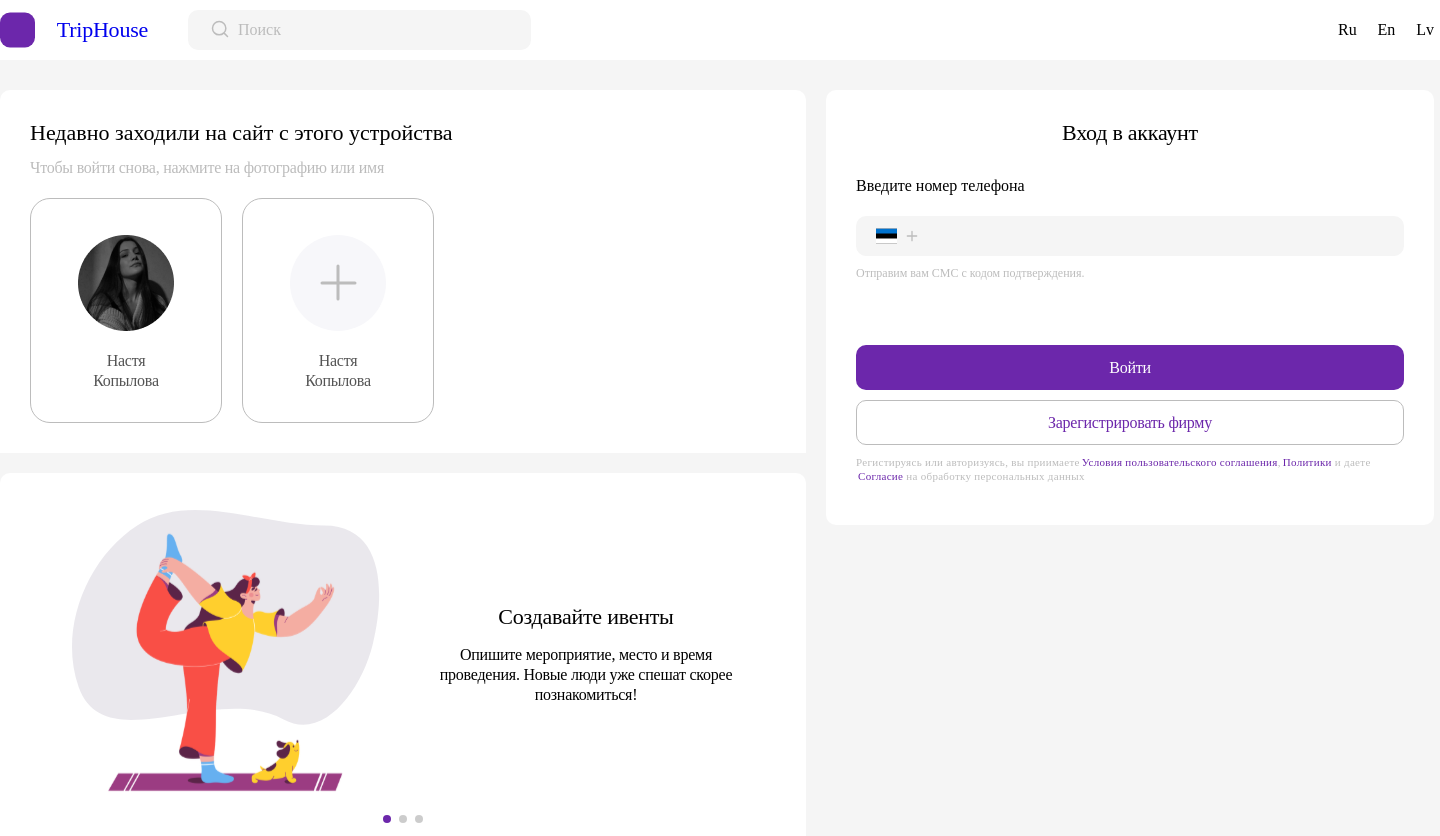
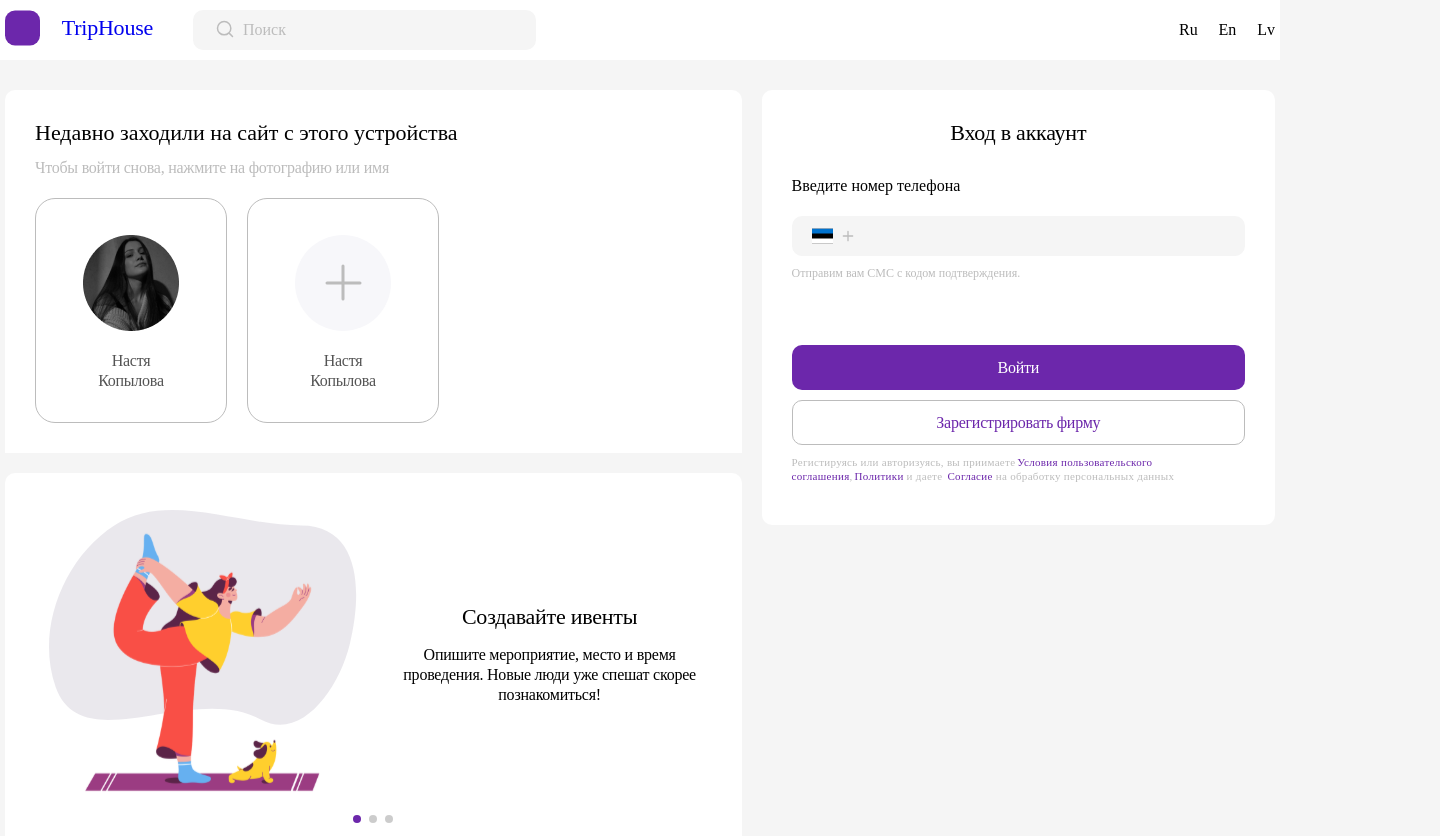
Before and after one commit to alex-sizow/TripDom, a React (Vite) app: page / in a window 1280 px wide. Shown: the whole page, 1440 px wide, since content can reach past the window. Built offline with nearby package versions, Linux system fonts and the light colour scheme.

Commit message:
container reg fix

```diff
--- a/src/components/Elements/Banner/Banner.jsx
+++ b/src/components/Elements/Banner/Banner.jsx
@@ -9,6 +9,7 @@ import 'swiper/scss/pagination';
 
 const Banner = () => {
 	return (
+		<div className={Styles.container__banner}>
 			<Swiper
 				slidesPerView={1}
 				pagination={{ clickable: true }}
@@ -21,8 +22,8 @@ const Banner = () => {
 							Создавайте ивенты
 						</div>
 						<div className={Styles.banner__item_text_main}>
-						Опишите мероприятие, место и время проведения. Новые
-						люди уже спешат скорее познакомиться!
+							Опишите мероприятие, место и время проведения.
+							Новые люди уже спешат скорее познакомиться!
 						</div>
 					</div>
 				</SwiperSlide>
@@ -33,8 +34,8 @@ const Banner = () => {
 							Создавайте ивенты
 						</div>
 						<div className={Styles.banner__item_text_main}>
-						Опишите мероприятие, место и время проведения. Новые
-						люди уже спешат скорее познакомиться!
+							Опишите мероприятие, место и время проведения.
+							Новые люди уже спешат скорее познакомиться!
 						</div>
 					</div>
 				</SwiperSlide>
@@ -46,12 +47,13 @@ const Banner = () => {
 							Создавайте ивенты
 						</div>
 						<div className={Styles.banner__item_text_main}>
-						Опишите мероприятие, место и время проведения. Новые
-						люди уже спешат скорее познакомиться!
+							Опишите мероприятие, место и время проведения.
+							Новые люди уже спешат скорее познакомиться!
 						</div>
 					</div>
 				</SwiperSlide>
 			</Swiper>
+		</div>
 	);
 };
 
--- a/src/components/Elements/Banner/Banner.module.scss
+++ b/src/components/Elements/Banner/Banner.module.scss
@@ -1,19 +1,21 @@
+.container__banner {
+}
+
 .banner {
 	margin-top: 20px;
-	width: 806px;
 	height: 363px;
 	background: #ffffff;
 	border-radius: 10px 10px 0px 0px;
 	display: flex;
 	justify-content: center;
 	align-items: center;
+	padding: 2%;
 	&__item {
 		display: flex;
 		align-items: center;
 		justify-content: center;
-		width: 806px !important;
 		height: 288.83px;
-		column-gap: 58px;
+		column-gap: 6%;
 		&_text {
 			width: 297px;
 			height: 101px;
@@ -35,7 +37,3 @@
 		}
 	}
 }
-
-.swiper-pagination-bullet-active {
-	background-color: red;
-}
--- a/src/components/Elements/RegForm/RegForm.module.scss
+++ b/src/components/Elements/RegForm/RegForm.module.scss
@@ -1,5 +1,6 @@
 .form {
-	width: 608px;
+	width: 42%;
+
 	height: 435px;
 	background: #ffffff;
 	border-radius: 10px;
@@ -15,8 +16,8 @@
 		margin-bottom: 30px;
 	}
 	&__input {
-		width: 548px;
 		height: 104px;
+		width: 100%;
 		&_title {
 			font-weight: 400;
 			font-size: 16px;
@@ -25,10 +26,10 @@
 		&_form {
 			margin-top: 20px;
 			position: relative;
-			width: 548px;
+			width: 100%;
 			height: 40px;
 			input {
-				width: 548px;
+				width: 100%;
 				height: 40px;
 				background: #f5f5f5;
 				border-radius: 10px;
@@ -52,12 +53,13 @@
 		margin-top: 65px;
 		display: flex;
 		flex-direction: column;
-		width: 548px;
+		width: 100%;
 		height: 150px;
 		row-gap: 10px;
 		button {
 			border-radius: 10px;
-			width: 548px;
+			max-width: 548px;
+			width: 1005;
 			height: 45px;
 			font-weight: 400;
 			font-size: 16px;
@@ -78,7 +80,6 @@
 			font-weight: 400;
 			font-size: 11px;
 			line-height: 14px;
-			width: 558px;
 			height: 28px;
 			letter-spacing: 0.3px;
 
--- a/src/components/Header/Header.jsx
+++ b/src/components/Header/Header.jsx
@@ -1,5 +1,5 @@
 import React from 'react';
-import { Link } from 'react-router-dom';
+import { NavLink } from 'react-router-dom';
 import Search from '../Elements/Search/Search';
 import styles from './Header.module.scss';
 
@@ -7,7 +7,8 @@ const Header = () => {
 	return (
 		<div className={styles.container__header}>
 			<div className={styles.header}>
-				<Link to={'/'} className={styles.header__logo}>
+				<div className={styles.header__logocontainer}>
+					<NavLink to={'/'} className={styles.header__logo}>
 						<svg
 							width='35'
 							height='36'
@@ -23,13 +24,16 @@ const Header = () => {
 							/>
 						</svg>
 						<div>TripHouse</div>
-				</Link>
+					</NavLink>
 					<Search />
-				<div className={styles.header__language}>
+				</div>
+				<NavLink
+					to={'/account'}
+					className={styles.header__language}>
 					<button>Ru</button>
 					<button>En</button>
 					<button>Lv</button>
-				</div>
+				</NavLink>
 			</div>
 		</div>
 	);
--- a/src/components/Header/Header.module.scss
+++ b/src/components/Header/Header.module.scss
@@ -2,12 +2,18 @@
 	background: #ffffff;
 }
 .header {
-	width: 1440px;
+	max-width: 1440px;
+	width: 100%;
 	margin: 0 auto;
 	background: #ffffff;
 	height: 60px;
 	display: flex;
 	align-items: center;
+	justify-content: space-between;
+	padding: 0 5px;
+	&__logocontainer {
+		display: flex;
+	}
 
 	&__logo {
 		display: flex;
@@ -22,11 +28,13 @@
 		margin-right: 40px;
 	}
 	&__language {
-		margin-left: 807px;
 		width: 96px;
 		height: 20px;
 		display: flex;
 		justify-content: space-between;
+		font-weight: 400;
+		font-size: 16px;
+		line-height: 20px;
 		button {
 			background-color: white;
 			font-weight: 400;
--- a/src/components/Layout/Layout.jsx
+++ b/src/components/Layout/Layout.jsx
@@ -5,9 +5,11 @@ import styles from './Layout.module.scss';
 
 const Layout = () => {
 	return (
-		<div className={styles.container}>
+		<div>
 			<Header />
-			<Outlet />
+			<div className={styles.container}>
+				<Outlet />
+			</div>
 		</div>
 	);
 };
--- a/src/components/Layout/Layout.module.scss
+++ b/src/components/Layout/Layout.module.scss
@@ -1,4 +1,5 @@
 .container {
-	min-width: 1400px;
+	width: 100%;
+	max-width: 1440px;
 	margin: 0 auto;
 }
--- a/src/pages/Registration/Registration.jsx
+++ b/src/pages/Registration/Registration.jsx
@@ -6,7 +6,7 @@ import Styles from './Registration.module.scss';
 const Registration = () => {
 	return (
 		<div className={Styles.registration}>
-			<div>
+			<div className={Styles.left}>
 				<div className={Styles.registration__recently}>
 					<div className={Styles.registration__recently_title}>
 						Недавно заходили на сайт с этого устройства
--- a/src/pages/Registration/Registration.module.scss
+++ b/src/pages/Registration/Registration.module.scss
@@ -1,10 +1,12 @@
 .registration {
-	width: 1440px;
 	margin: 30px auto 0px;
 	display: flex;
 	column-gap: 20px;
+	padding: 0 5px;
+	.left {
+		width: 58%;
+	}
 	&__recently {
-		width: 806px;
 		height: 363px;
 		background: #ffffff;
 		border-radius: 10px 10px 0px 0px;
@@ -53,4 +55,8 @@
 			}
 		}
 	}
+
+	&__banners {
+		width: 33%;
+	}
 }
```
Also changed, not shown: src/components/Elements/Banner/Carousel/Carousel.jsx (deleted, +0 -13 lines), src/components/Elements/Banner/Carousel/Carousel.module.scss (deleted, +0 -19 lines). Lines whose indentation alone changed are shown as unchanged.
